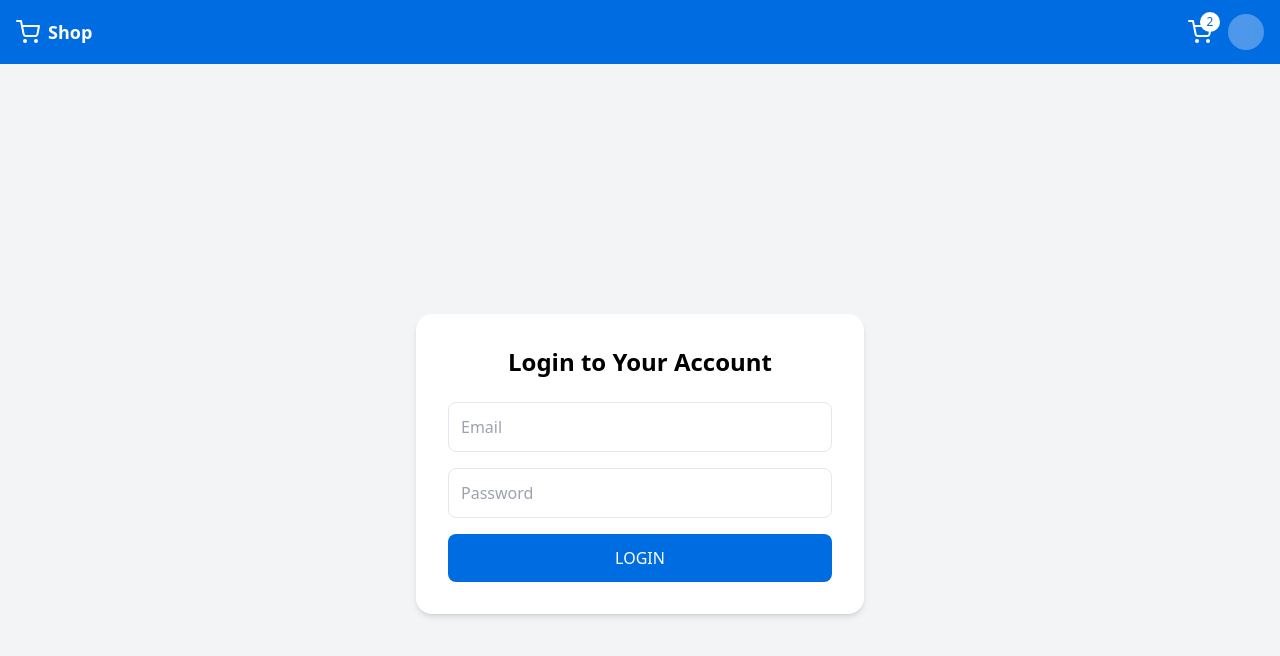
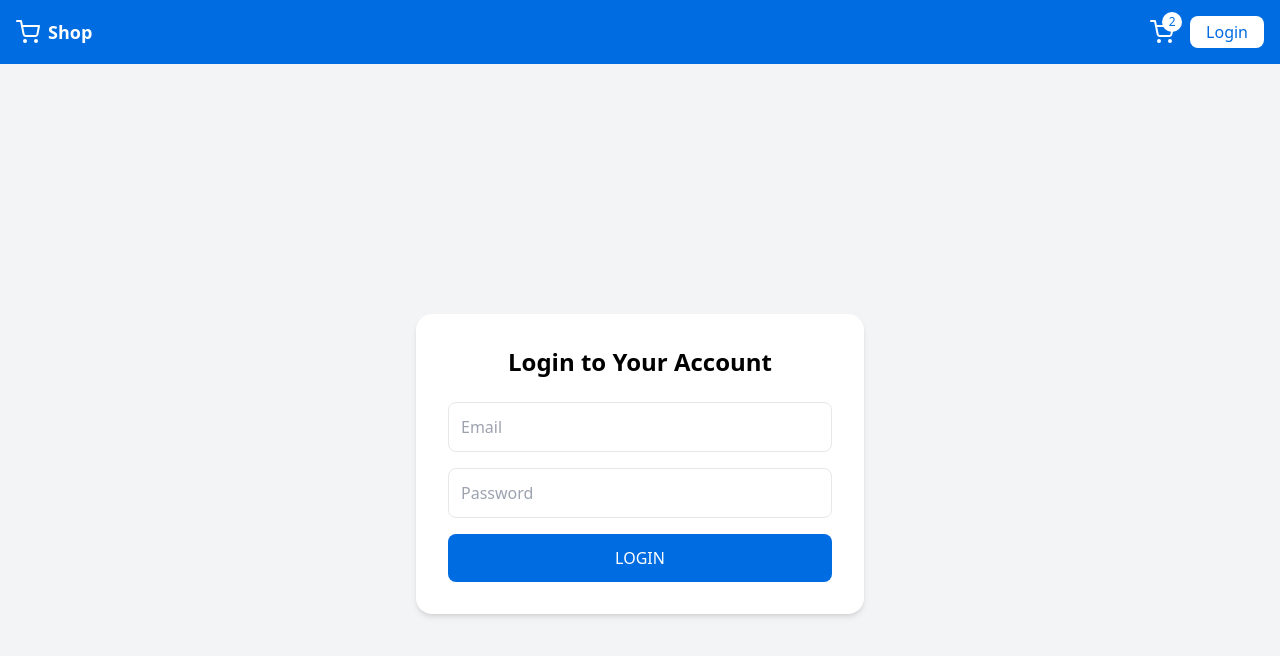
Before and after one commit to dania8shaghouri/e-commerce, a React (Vite) app in the folder frontend/: page /login in a window 1280 px wide. Shown: the top 656 px of the page. Built offline with nearby package versions, Linux system fonts and the light colour scheme; the HTML template or start-up script is replaced by a standard one.

Commit message:
feat(navbar): add auth-based avatar and dropdown menu

```diff
--- a/frontend/src/components/Navbar.tsx
+++ b/frontend/src/components/Navbar.tsx
@@ -1,7 +1,18 @@
 import { FiShoppingCart } from "react-icons/fi";
+import { useState } from "react";
+import { useNavigate } from "react-router-dom";
 
+import { useAuth } from "../context/Auth/AuthContext";
 
 export default function Navbar() {
+  const [open, setOpen] = useState(false);
+  const { username, isAuthenticated } = useAuth();
+  const navigate = useNavigate();
+
+  const getInitial = (username: string | null) => {
+    if (!username) return "?";
+    return username.charAt(0).toUpperCase();
+  };
 
   return (
     <nav className="w-full bg-primary shadow-md">
@@ -23,8 +34,37 @@ export default function Navbar() {
               </span>
             </button>
 
-            {/* PROFILE */}
-            <div className="w-9 h-9 rounded-full bg-white/30 backdrop-blur cursor-pointer hover:bg-white/50 transition"></div>
+            {/* AUTH */}
+            {isAuthenticated ? (
+              <div className="relative">
+                {/* AVATAR */}
+                <div
+                  onClick={() => setOpen(!open)}
+                  className="w-9 h-9 rounded-full bg-white text-primary flex items-center justify-center font-semibold cursor-pointer hover:scale-105 transition"
+                >
+                  {getInitial(username)}
+                </div>
+
+                {/* DROPDOWN */}
+                {open && (
+                  <div className="absolute right-0 mt-2 w-40 bg-white rounded-lg shadow-md overflow-hidden">
+                    <button className="w-full text-left px-4 py-2 hover:bg-gray-100">
+                      My Orders
+                    </button>
+                    <button className="w-full text-left px-4 py-2 hover:bg-gray-100 text-red-500">
+                      Logout
+                    </button>
+                  </div>
+                )}
+              </div>
+            ) : (
+              <button
+                onClick={() => navigate("/login")}
+                className="bg-white text-primary px-4 py-1 rounded-lg"
+              >
+                Login
+              </button>
+            )}
           </div>
         </div>
       </div>
--- a/frontend/src/context/Auth/AuthContext.ts
+++ b/frontend/src/context/Auth/AuthContext.ts
@@ -5,7 +5,13 @@ interface AuthContextType {
   username: string | null;
   token: string | null;
   login: (username: string, token: string) => void;
+  isAuthenticated: boolean;
 }
-export const AuthContext = createContext<AuthContextType>({username: null, token: null, login: () => {}});
+export const AuthContext = createContext<AuthContextType>({
+  username: null,
+  token: null,
+  login: () => {},
+  isAuthenticated: false,
+});
 
 export const useAuth = () => useContext(AuthContext);
--- a/frontend/src/context/Auth/AuthProvider.tsx
+++ b/frontend/src/context/Auth/AuthProvider.tsx
@@ -17,8 +17,9 @@ const AuthProvider: FC<PropsWithChildren> = ({ children }) => {
     localStorage.setItem("token", token);
   };
 
+  const isAuthenticated = !!token;
   return (
-    <AuthContext.Provider value={{ username, token, login }}>
+    <AuthContext.Provider value={{ username, token, login, isAuthenticated }}>
       {children}
     </AuthContext.Provider>
   );
--- a/frontend/src/pages/RegisterPage.tsx
+++ b/frontend/src/pages/RegisterPage.tsx
@@ -2,6 +2,7 @@ import { useState } from "react";
 import axios, { AxiosError } from "axios";
 import { BASE_URL } from "../constants/baseUrl";
 import { useAuth } from "../context/Auth/AuthContext";
+import { useNavigate } from "react-router-dom";
 
 const RegisterPage = () => {
   const [firstName, setFirstName] = useState("");
@@ -14,6 +15,7 @@ const RegisterPage = () => {
   const [success, setSuccess] = useState("");
 
   const { login } = useAuth();
+  const navigate = useNavigate();
 
   const handleSubmit = async (e: React.FormEvent) => {
     e.preventDefault();
@@ -42,9 +44,9 @@ const RegisterPage = () => {
         return;
       }
       login(email, token);
+      navigate("/");
       console.log(res.data);
       setSuccess(res.data.message || "Registration successful");
-      console.log(res.data);
       setFirstName("");
       setLastName("");
       setEmail("");
```
